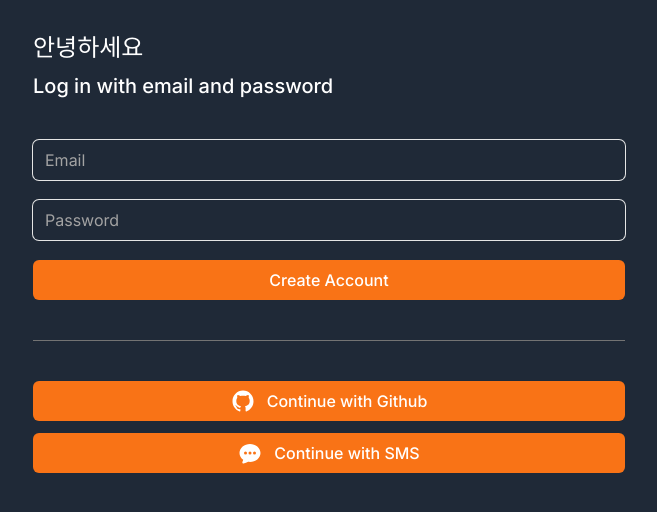
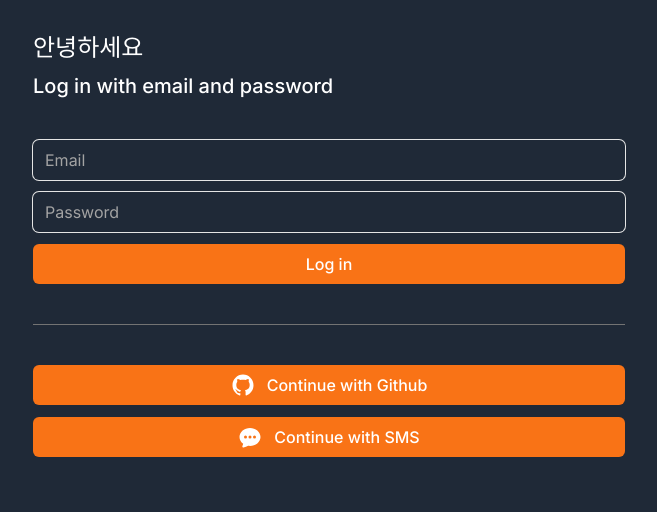
Before and after one commit to dong1hyun/carrot-market, a Next.js app: page /login in a window 1280 px wide. Shown: the top 512 px of the page, without its empty margins (311-968 px from the left). Built offline with nearby package versions, Linux system fonts and the light colour scheme.

Commit message:
Validation Error

```diff
--- /dev/null
+++ b/app/api/users/route.ts
@@ -0,0 +1,13 @@
+import { NextRequest } from "next/server";
+
+export async function GET(request:NextRequest) {
+    console.log(request)
+    return Response.json({
+        ok:true
+    })
+}
+
+export async function POST(request:NextRequest) {
+    const data = await request.json();
+    return Response.json(data);
+}
--- /dev/null
+++ b/app/components/button.tsx
@@ -0,0 +1,18 @@
+"use client"
+import { useFormStatus } from "react-dom";
+
+interface ButtonProps {
+    text: string;
+}
+
+export default function Button({ text }: ButtonProps) {
+    const { pending } = useFormStatus();
+    return (
+        <button disabled={pending} className="primary-btn
+         h-10 disabled:bg-neutral-400
+         disabled:text-neutral-300 disabled:cursor-not-allowed
+         ">
+            {pending? "Loading..." : text}
+            </button>
+    )
+}
--- a/app/components/form-btn.tsx
+++ /dev/null
@@ -1,15 +0,0 @@
-interface FormButtonProps {
-    text: string;
-    loading: boolean
-}
-
-export default function FormButton({ text, loading }: FormButtonProps) {
-    return (
-        <button disabled={loading} className="primary-btn
-         h-10 disabled:bg-neutral-400
-         disabled:text-neutral-300 disabled:cursor-not-allowed
-         ">
-            {loading? "Loading..." : text}
-            </button>
-    )
-}
--- a/app/components/form-input.tsx
+++ b/app/components/input.tsx
@@ -1,17 +1,17 @@
-interface FormInputProps {
-    type: string;
-    placeholder: string;
-    required: boolean;
-    errors: string[];
+import { InputHTMLAttributes } from "react";
+
+interface InputProps {
+    errors?: string[];
+    name: string;
 }
 
-export default function FormInput({ type, placeholder, required, errors }:FormInputProps) {
+export default function input({ name, errors = [], ...rest }: InputProps & InputHTMLAttributes<HTMLElement>) {
     return (
         <div className="flex flex-col gap-2">
             <input className="bg-transparent rounded-md w-full h-10
                     focus:outline-none ring-1 focus:ring-4 transition ring-neutral-200
                     focus:ring-orange-500 border-none placeholder:text-neutral-400"
-                type={type} placeholder={placeholder} required={required} />
+                {...rest} />
             {errors.map((error, index) => <span key={index} className="text-red-500 font-medium">{error}</span>)}
         </div>
     )
--- /dev/null
+++ b/app/create-account/actions.ts
@@ -0,0 +1,53 @@
+"use server"
+
+import { z } from "zod"
+
+const passwordRegex = new RegExp(
+    /^(?=.*?[A-Z])(?=.*?[a-z])(?=.*?[0-9])(?=.*?[#?!@$%^&*-]).+$/
+);
+const checkUsername = (username: string) => !username.includes("potato");
+const checkPasswords = ({ password, confirmPassword }: { password: string, confirmPassword: string }) =>
+    password === confirmPassword;
+const formSchema = z.object({
+    username: z
+        .string({
+            invalid_type_error: "Username must be a string!",
+            required_error: "Where is my username"
+        })
+        .min(3, "too short!!")
+        .max(10, "too looong!!")
+        .trim()
+        .toLowerCase()
+        .transform(username => `you got it ${username}`)
+        .refine(checkUsername, "tomato"),
+    email: z
+        .string()
+        .email()
+        .toLowerCase(),
+    password: z
+        .string()
+        .min(4, "too short!!")
+        .regex(passwordRegex, "A password must have lowercase, UPPERCASE, a number and special characters"),
+    confirmPassword: z
+        .string()
+        .min(4, "too short!!"),
+})
+    .refine(checkPasswords, {
+        message: "Both passwords should be the same!",
+        path: ["confirmPassword"]
+    })
+
+export async function createAccount(prevState: any, formData: FormData) {
+    const data = {
+        username: formData.get("username"),
+        email: formData.get("email"),
+        password: formData.get("password"),
+        confirmPassword: formData.get("confirmPassword")
+    }
+    const result = formSchema.safeParse(data);
+    if (!result.success) {
+        return result.error?.flatten();
+    } else {
+        console.log(result.data)
+    }
+}
--- a/app/create-account/page.tsx
+++ b/app/create-account/page.tsx
@@ -1,36 +1,53 @@
-import FormInput from "../components/form-input";
-import FormButton from "../components/form-btn";
+"use client"
+
+import Input from "../components/input";
+import FormButton from "../components/button";
 import SocialLogin from "../components/social-login";
+import { useFormState } from "react-dom";
+import { createAccount } from "./actions";
 
 export default function CreateAccount() {
+    const [state, action] = useFormState(createAccount, null)
     return (
         <div className="flex flex-col gap-10 py-8 px-6">
             <div className="flex flex-col gap-2 *:font-medium">
                 <h1 className="text-2xl">안녕하세요</h1>
                 <h2 className="text-xl">Fill in the form below to join!</h2>
             </div>
-            <form className="flex flex-col gap-3">
-                <FormInput
+            <form action={action} className="flex flex-col gap-3">
+                <Input
+                    name="username"
                     type="text"
                     placeholder="username"
                     required={true}
-                    errors={["username is too short"]} />
-                <FormInput
+                    minLength={3}
+                    maxLength={10}
+                    errors={state?.fieldErrors.username}
+                    />
+                <Input
+                    name="email"
                     type="email"
                     placeholder="Email"
                     required={true}
-                    errors={[""]} />
-                <FormInput
+                    errors={state?.fieldErrors.email}
+                    />
+                <Input
+                    name="password"
                     type="password"
                     placeholder="Password"
                     required={true}
-                    errors={[""]} />
-                <FormInput
+                    minLength={4}
+                    errors={state?.fieldErrors.password}
+                    />
+                <Input
+                    name="confirmPassword"
                     type="password"
                     placeholder="Password Confirm"
                     required={true}
-                    errors={[""]} />
-                <FormButton text="Create Account" loading={false} />
+                    minLength={4}
+                    errors={state?.fieldErrors.confirmPassword}
+                    />
+                <FormButton text="Create Account" />
             </form>
             <SocialLogin />
         </div>
--- /dev/null
+++ b/app/login/action.ts
@@ -0,0 +1,10 @@
+"use server";
+
+export const onSubmit = async(prev: any, formData: FormData) => {
+    await new Promise(resolve => setTimeout(resolve, 3000));
+    console.log(prev)
+    console.log(formData)
+    return {
+        errors:["wrong password", "password is too short"]
+    }
+}
--- a/app/login/page.tsx
+++ b/app/login/page.tsx
@@ -1,26 +1,33 @@
-import FormInput from "../components/form-input";
-import FormButton from "../components/form-btn";
+"use client";
+
+import FormInput from "../components/input";
+import FormButton from "../components/button";
 import SocialLogin from "../components/social-login";
+import { useFormState, useFormStatus } from "react-dom";
+import { onSubmit } from "./action";
 
 export default function Login() {
+    const [ state, action ] = useFormState(onSubmit, null); //state는 action의 return 값
     return (
         <div className="flex flex-col gap-10 py-8 px-6">
             <div className="flex flex-col gap-2 *:font-medium">
                 <h1 className="text-2xl">안녕하세요</h1>
                 <h2 className="text-xl">Log in with email and password</h2>
             </div>
-            <form className="flex flex-col gap-3">
+            <form action={action} className="flex flex-col gap-3">
                 <FormInput
+                    name="email"
                     type="email"
                     placeholder="Email"
                     required={true}
-                    errors={[""]} />
+                    />
                 <FormInput
+                    name="password"
                     type="password"
                     placeholder="Password"
                     required={true}
-                    errors={[""]} />
-                <FormButton text="Create Account" loading={false} />
+                    />
+                <FormButton text="Log in" />
             </form>
             <SocialLogin />
         </div>
--- a/app/sms/page.tsx
+++ b/app/sms/page.tsx
@@ -1,5 +1,5 @@
-import FormInput from "../components/form-input";
-import FormButton from "../components/form-btn";
+import FormInput from "../components/input";
+import FormButton from "../components/button";
 import SocialLogin from "../components/social-login";
 
 export default function SMSLogin() {
--- a/package.json
+++ b/package.json
@@ -14,7 +14,8 @@
     "next": "14.2.3",
     "react": "^18",
     "react-dom": "^18",
-    "react-icons": "^5.2.1"
+    "react-icons": "^5.2.1",
+    "zod": "^3.23.8"
   },
   "devDependencies": {
     "@types/node": "^20",
```
Also changed, not shown: 1 other file (tests, documents, lock files or other folders).
